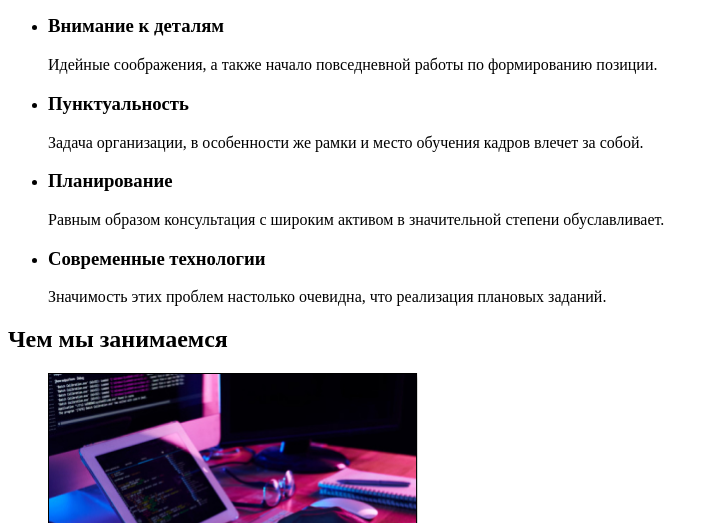
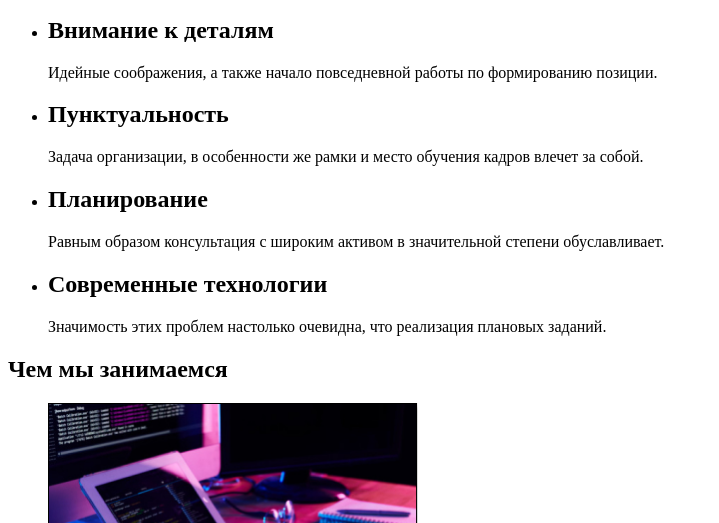
Before and after one commit to VyhodetsStanislav/goit-markup-hw-01, a plain HTML site: page index.html in a window 1280 px wide. Shown: the part 277-800 px from the top of the page, without its empty margins (0-719 px from the left). Drawn offline with Linux system fonts and the light colour scheme.

Commit message:
Домашнее задание 1
доработанное

```diff
--- a/index.html
+++ b/index.html
@@ -22,28 +22,30 @@
            </ul>
         </nav>
     </header>
+
+            <main>
                 <!--бикборд-->
-            <main>
+                <div>
                     <h1>Эффективные решения для вашего бизнеса</h1>
                     <button type="button">Заказать услугу</button>
-            </main>
+                </div>
                 <!--Наши преимущества-->
                 <div>
                     <ul>
                         <li>
-                        <h3>Внимание к деталям</h3>
+                            <h2>Внимание к деталям</h2>
                             <p>Идейные соображения, а также начало повседневной работы по формированию позиции.</p>
                         </li>
                         <li>
-                        <h3>Пунктуальность</h3>
+                            <h2>Пунктуальность</h2>
                             <p>Задача организации, в особенности же рамки и место обучения кадров влечет за собой.</p>
                         </li>
                         <li>
-                        <h3>Планирование</h3>
+                            <h2>Планирование</h2>
                             <p>Равным образом консультация с широким активом в значительной степени обуславливает.</p>
                         </li>
                         <li>
-                        <h3>Современные технологии</h3>
+                            <h2>Современные технологии</h2>
                             <p>Значимость этих проблем настолько очевидна, что реализация плановых заданий.</p>
                         </li>
                     </ul>
@@ -83,6 +85,7 @@
                     </ul>
 
                 </div>
+            </main>
     <footer>
         <a href="/"><h2>WebStudio</h2></a>
         <ul>
```
Lines whose indentation alone changed are shown as unchanged.
